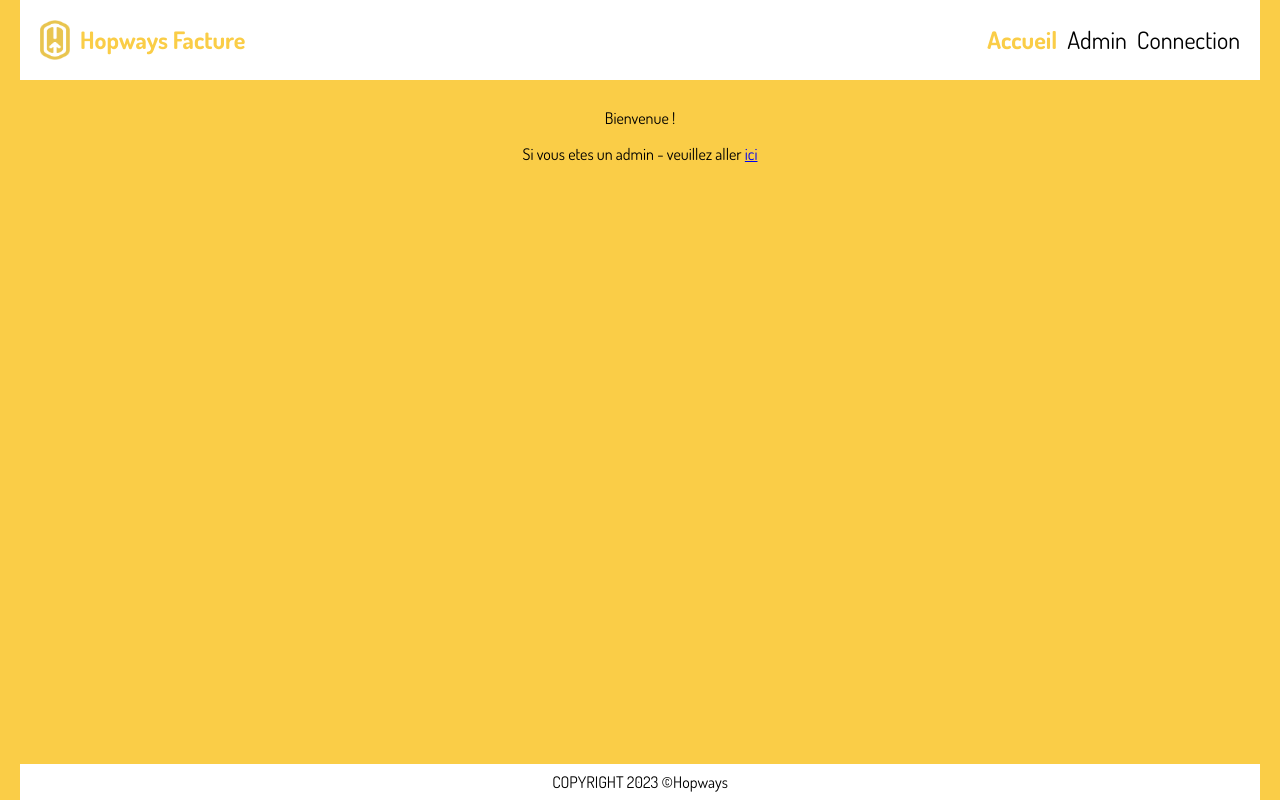
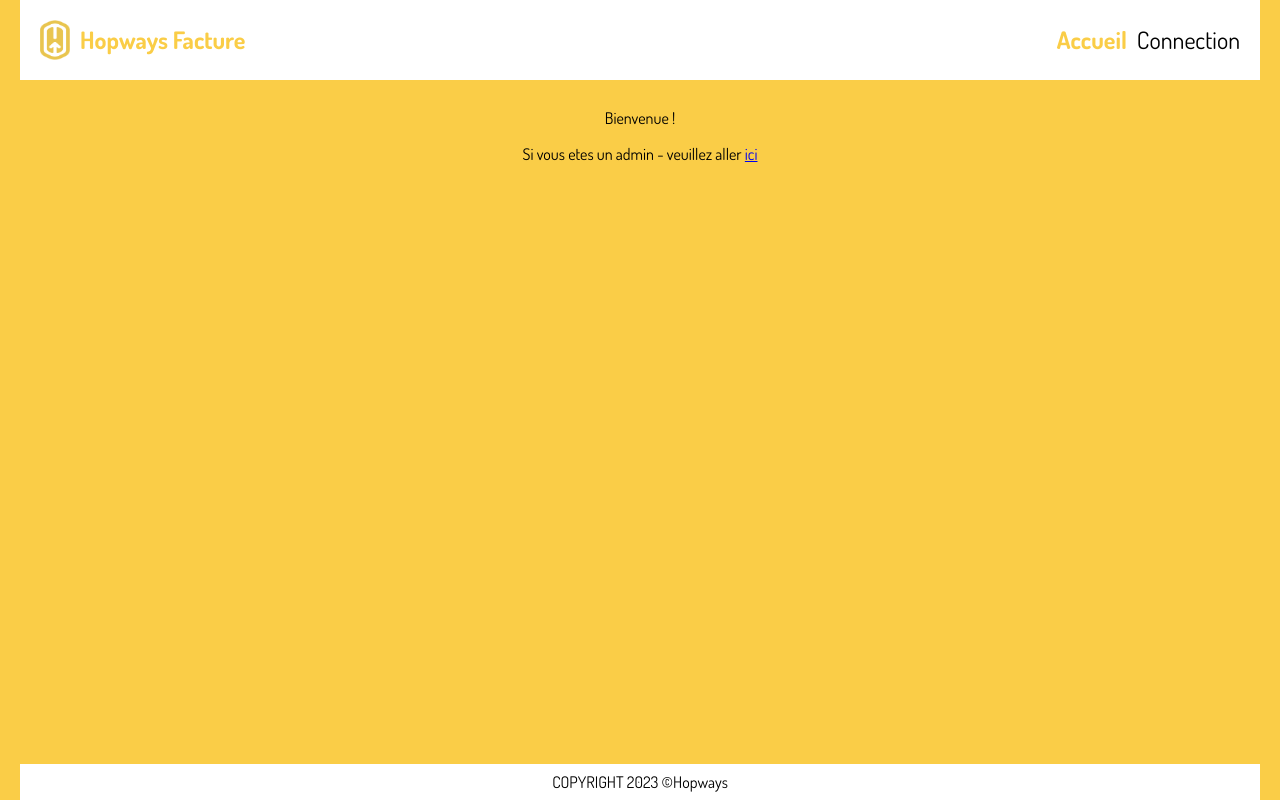
Before and after one commit to vadym-loik/invoices, a Next.js app: page / in a window 1280 px wide. Built offline with nearby package versions, Linux system fonts and the light colour scheme; no server answers.

Commit message:
Add conditional rendering for admin

```diff
--- a/src/components/Header/Header.tsx
+++ b/src/components/Header/Header.tsx
@@ -5,9 +5,18 @@ import { SignInButton } from '@clerk/nextjs';
 import { SignOutButton } from '@clerk/nextjs';
 import Button from './Button';
 import { auth } from '@clerk/nextjs';
+import { currentUser } from '@clerk/nextjs/server';
 
-const Header = () => {
+const Header = async () => {
   const { userId }: { userId: string | null } = auth();
+  const user = await currentUser();
+  const isNotAdmin =
+    !user ||
+    !user.privateMetadata ||
+    !('role' in user.privateMetadata) ||
+    ('role' in user.privateMetadata &&
+      typeof user.privateMetadata.role === 'string' &&
+      !user.privateMetadata.role.includes('admin'));
 
   return (
     <>
@@ -37,6 +46,7 @@ const Header = () => {
                   text="Accueil"
                 />
               </li>
+              {isNotAdmin ? null : (
                 <li className="dropdown">
                   <Button
                     href="/admin"
@@ -57,6 +67,7 @@ const Header = () => {
                     </Link>
                   </div>
                 </li>
+              )}
               {/* <li className="dropdown">
                 <Button
                   href="/partner"
```
Lines whose indentation alone changed are shown as unchanged.
